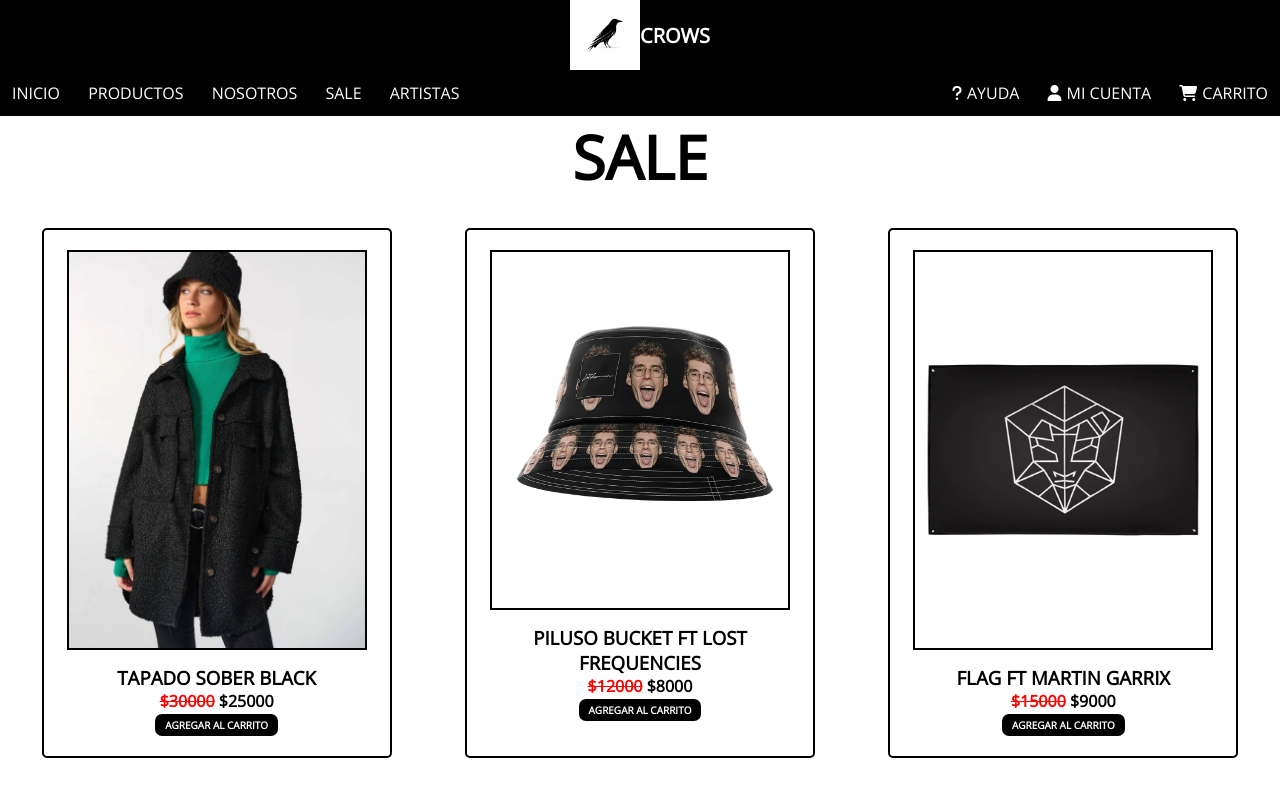
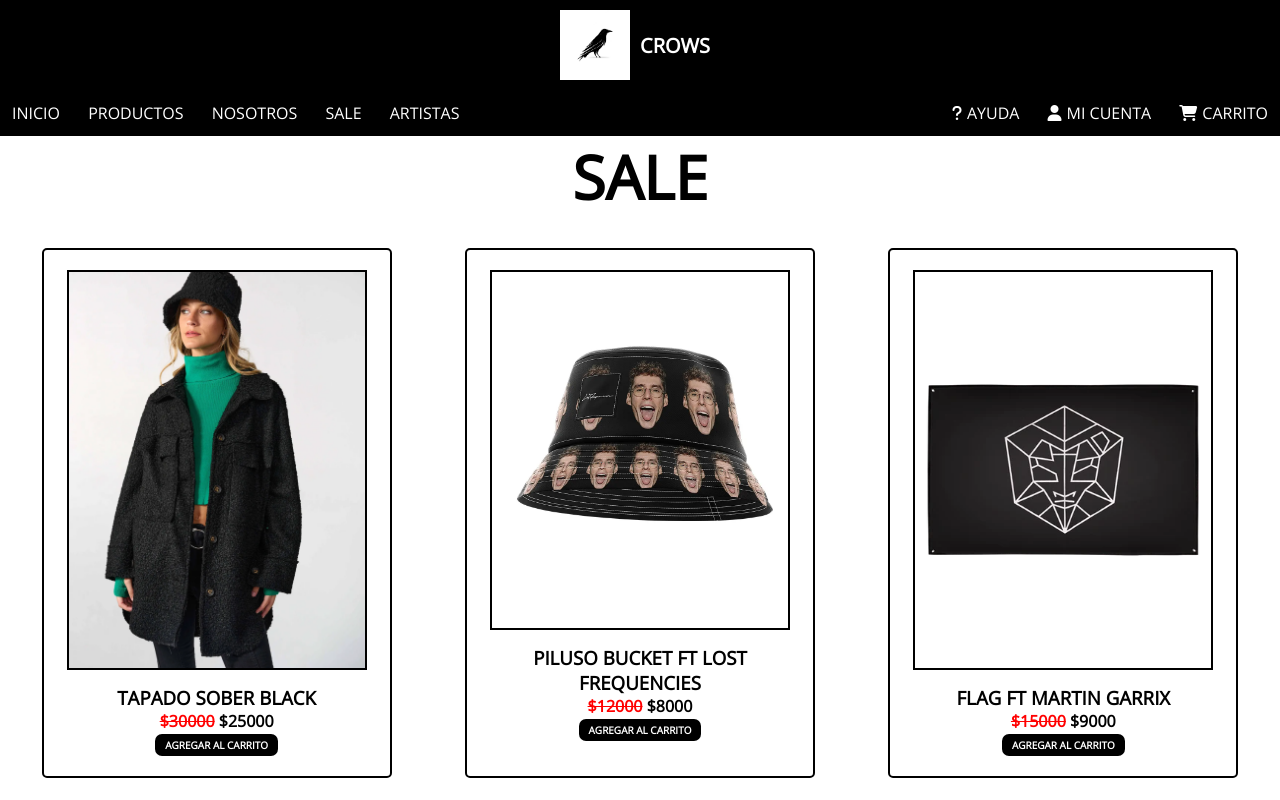
Before and after one commit to AlejandroGiovannetti/PF-Giovannetti, a plain HTML site: page pages/sale.html in a window 1280 px wide. Shown: the top 800 px of the page. Drawn offline with nearby package versions, Linux system fonts and the light colour scheme.

Commit message:
se guardo bien lo anteriormente comentado

```diff
--- a/css/estilo.css
+++ b/css/estilo.css
@@ -2364,6 +2364,7 @@
     display: flex;
     justify-content: center;
     align-items: center;
+    padding: 10px;
 
 
 }
@@ -2371,6 +2372,7 @@
 .imagen__logo{
 
     height: 70px;
+
 
 }
 
@@ -2381,7 +2383,7 @@
     text-decoration: none;
     font-size: 20px;
     font-weight: bolder;
-
+    padding: 10px;
 }
 
 
--- a/pages/sale.html
+++ b/pages/sale.html
@@ -17,7 +17,7 @@
         <header class="header">
             <div class="logo__nav">
                 <img class="imagen__logo" src="../pages/crow.ico" alt="crow" title="crow">
-                <a class="logo__nombre" href="./index.html">CROWS</a>
+                <a class="logo__nombre" href="../index.html">CROWS</a>
            </div>
         <div class="nav__responsive">
             <i class="fa-solid fa-bars"></i>
```
Also changed, not shown: pages/Ingresa.html (+1 -1 lines), pages/artistas.html (+1 -1 lines), pages/nosotros.html (+1 -1 lines), pages/productos.html (+1 -1 lines), pages/registro.html (+1 -1 lines).
